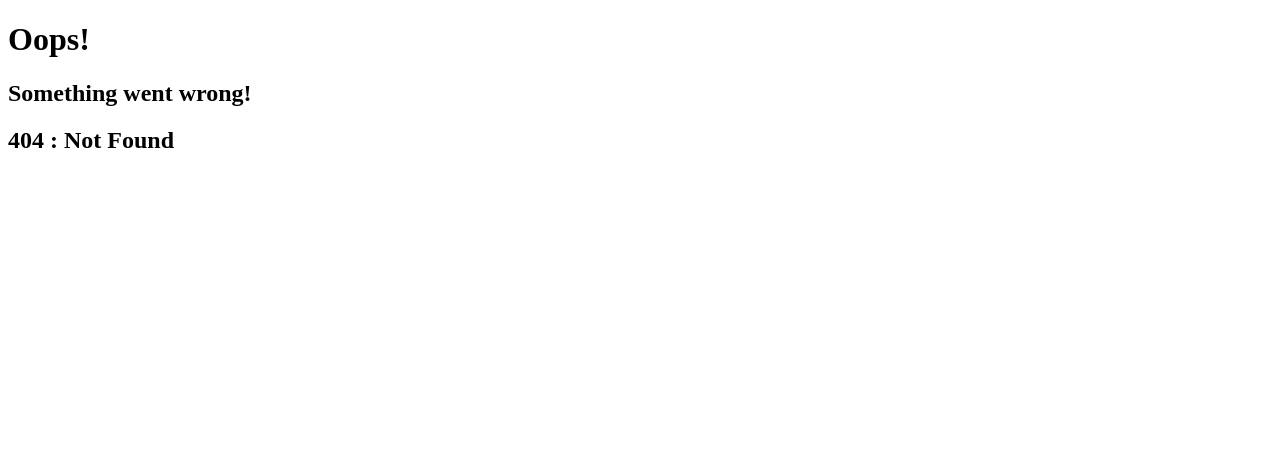
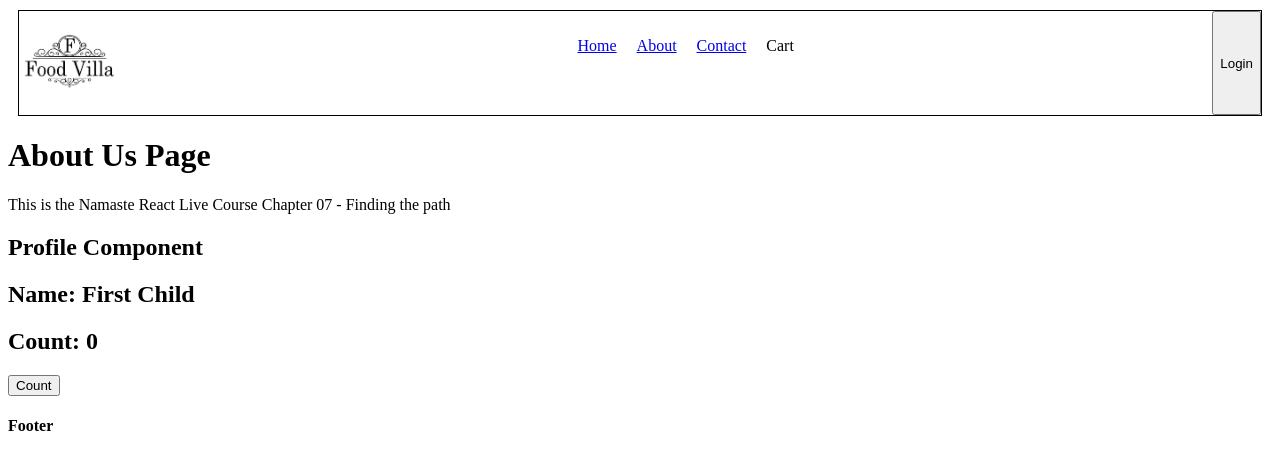
Before and after one commit to AshKemp/namaste-react-intro, a React (Vite) app: page /about/profile in a window 1280 px wide. Before the commit this address had no page. Shown: the top 470 px of the page. Built offline with nearby package versions, Linux system fonts and the light colour scheme.

Commit message:
practice class based components

```diff
--- a/src/components/About.js
+++ b/src/components/About.js
@@ -1,10 +1,43 @@
-const About = () => {
-  return (
-    <div>
-      <h1>About Us Page</h1>
-      <p>This is the Namaste React Live Course Chapter 07 - Finding the path</p>
-    </div>
-  );
-};
+import { Outlet } from "react-router-dom";
+import ProfileFC from "./Profile";
+import Profile from "./ProfileClass";
+import React from "react";
+
+class About extends React.Component {
+  constructor(props) {
+    super(props);
+    console.log("Parent Constructor");
+  }
+
+  componentDidMount() {
+    console.log("Parent componentDidMount");
+  }
+
+  render() {
+    console.log("Parent render");
+    return (
+      <div>
+        <h1>About Us Page</h1>
+        <p>
+          This is the Namaste React Live Course Chapter 07 - Finding the path
+        </p>
+        {/* <Profile name={"First Child"} xyz={"abc"} /> */}
+        <ProfileFC name={"First Child"} xyz={"abc"} />
+      </div>
+    );
+  }
+}
 
 export default About;
+
+/**
+ * Parent Constructor
+ * Parent render
+ *    First Child Constructor
+ *    First Child render
+ *    Second Child Constructor
+ *    Second Child render
+ *    First Child componentDidMount
+ *    Second Child componentDidMount
+ * Parent componentDidMount
+ */
--- /dev/null
+++ b/src/components/Profile.js
@@ -0,0 +1,27 @@
+import { useEffect, useState } from "react";
+
+const Profile = (props) => {
+  const [count, setCount] = useState(0);
+
+  useEffect(() => {
+    const timer = setInterval(() => {
+      console.log("Namaste React OP");
+    }, 1000);
+    console.log("useeffect");
+    return () => {
+      clearInterval(timer);
+      console.log("useeffect return");
+    };
+  }, []);
+  console.log("render");
+  return (
+    <div>
+      <h2>Profile Component</h2>
+      <h2>Name: {props.name}</h2>
+      <h2>Count: {count}</h2>
+      <button onClick={() => setCount(1)}>Count</button>
+    </div>
+  );
+};
+
+export default Profile;
--- /dev/null
+++ b/src/components/ProfileClass.js
@@ -0,0 +1,62 @@
+import React from "react";
+class ProfileClass extends React.Component {
+  constructor(props) {
+    super(props);
+    this.state = {
+      userInfo: {
+        name: "",
+        location: "",
+        image: "",
+      },
+    };
+    console.log("Child Constructor: " + this.props.name);
+  }
+
+  // async
+  componentDidMount() {
+    // const data = await fetch("https://api.github.com/users/AshKemp");
+    // const json = await data.json();
+    // console.log(json);
+    // this.setState({
+    //   userInfo: json,
+    // });
+    console.log("Child componentDidMount: " + this.props.name);
+    this.timer = setInterval(() => {
+      console.log("NAMASTE REACT OP");
+    }, 1000);
+  }
+
+  componentDidUpdate() {
+    console.log("Child componentDidUpdate");
+  }
+
+  componentWillUnmount() {
+    console.log("Child ComponentWillUnmount");
+    clearInterval(this.timer);
+  }
+  render() {
+    console.log("Child render: " + this.props.name);
+    return (
+      <div>
+        <h1>Profile Class Component</h1>
+        <h2>Name: {this.state.userInfo.name}</h2>
+        <img src={this.state.userInfo.avatar_url} />
+        <h2>Location: {this.state.userInfo.location}</h2>
+      </div>
+    );
+  }
+}
+
+export default ProfileClass;
+
+/**
+ * Parent Constructor
+ * Parent render
+ *    Child constructor
+ *    Child render
+ *    DOM is updated
+ *    JSON is logged into console
+ *    child componentDidMount
+ *
+ * Parent componentDidMount
+ */
```
Also changed, not shown: src/App.js (+7 -0 lines).
